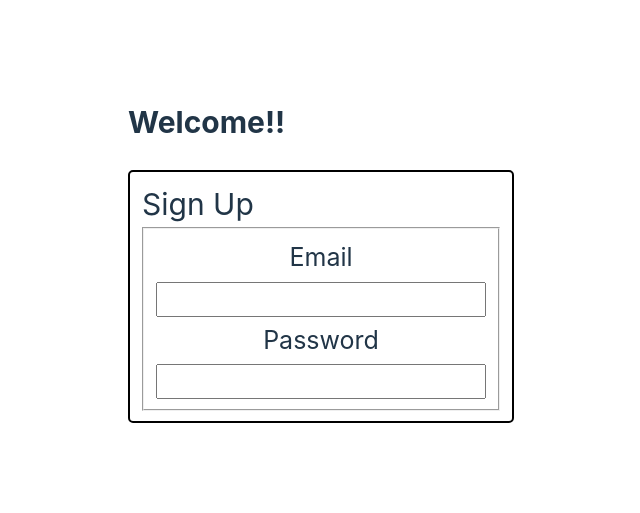
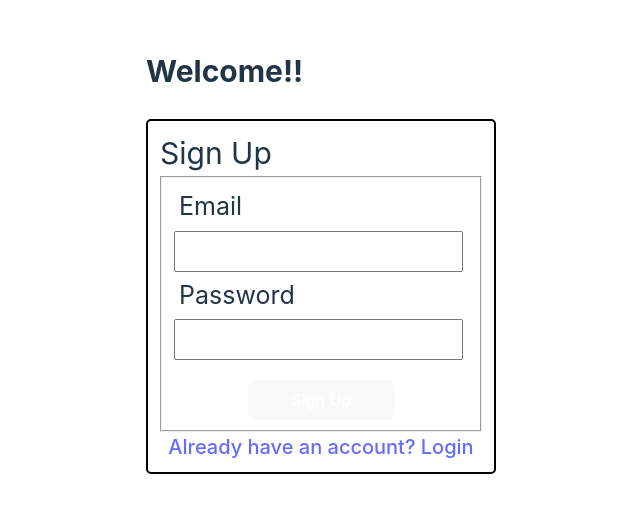
Before and after one commit to AyanASaiyed/GainPlus, a React (Vite) app in the folder frontend/GainPlus/: page / in a window 1280 px wide. Shown: the part 151-664 px from the top of the page, without its empty margins (319-959 px from the left). Built offline with nearby package versions, Linux system fonts and the light colour scheme.

Commit message:
signup and sign in

```diff
--- a/frontend/GainPlus/src/pages/home.jsx
+++ b/frontend/GainPlus/src/pages/home.jsx
@@ -1,6 +1,9 @@
-import React from "react";
+import React, { useState } from "react";
 const Home = () => {
   const styles = {
+    maincontainer:{
+        width:"350px",
+    },
     container: {
       border: "2px solid black",
       padding: "10px",
@@ -11,23 +14,47 @@ const Home = () => {
         textAlign:"left",
     },
     formGroup: {
-      display: "flex",
+        display:"flex",
       flexDirection: "column",
-      alignItems:"center",
+      alignItems:"flex-start",
+
     },
     label:{
         fontSize:"25px",
         padding:"5px",
+        textAlign:"left"
     },
     input:{
-        fontSize:"25px",
+        fontSize:"15px",
+        padding: "10px",
+        width:"90%",
+
     },
+    button:{
+        marginTop:"20px",
+        padding:"5px",
+        width:"50%",
+        color:"white",
+        height:"40px",
+        cursor:"pointer",
+        alignItems:"flex-start",
+    },
+    login:{
+        cursor:"pointer",
+        fontSize:"20px",
+    }
+  };
+  const [isSignUpActive, setIsSignUpActive]= useState(false);
+  const handleMethodChange=() =>{
+    setIsSignUpActive(!isSignUpActive);
   };
   return (
-    <section>
+    <section style={styles.maincontainer}>
       <h2 style={styles.heading}> Welcome!!</h2>
       <form style={styles.container}>
-        <legend style={styles.heading}>Sign Up</legend>
+        {isSignUpActive && <legend style={styles.heading}>Sign In</legend>}
+        {!isSignUpActive && <legend style={styles.heading}>Sign Up</legend>}
+
         <fieldset>
           <div style={styles.formGroup}>
             <label htmlFor="email" style={styles.label}>
@@ -41,7 +68,11 @@ const Home = () => {
             </label>
             <input type="password" id="password" style={styles.input}/>
           </div>
+          {!isSignUpActive && <button title="Submit" style={styles.button}>Sign Up</button>}
+          {isSignUpActive && <button title="Submit" style={styles.button}>Login</button>}
         </fieldset>
+        {!isSignUpActive && <a style={styles.login} onClick={handleMethodChange}>Already have an account? Login</a>}
+        {isSignUpActive && <a style={styles.login} onClick={handleMethodChange}>New to Gain Plus? Sign Up</a>}
       </form>
       <div></div>
     </section>
```
Also changed, not shown: frontend/GainPlus/src/firebase.js (added).
